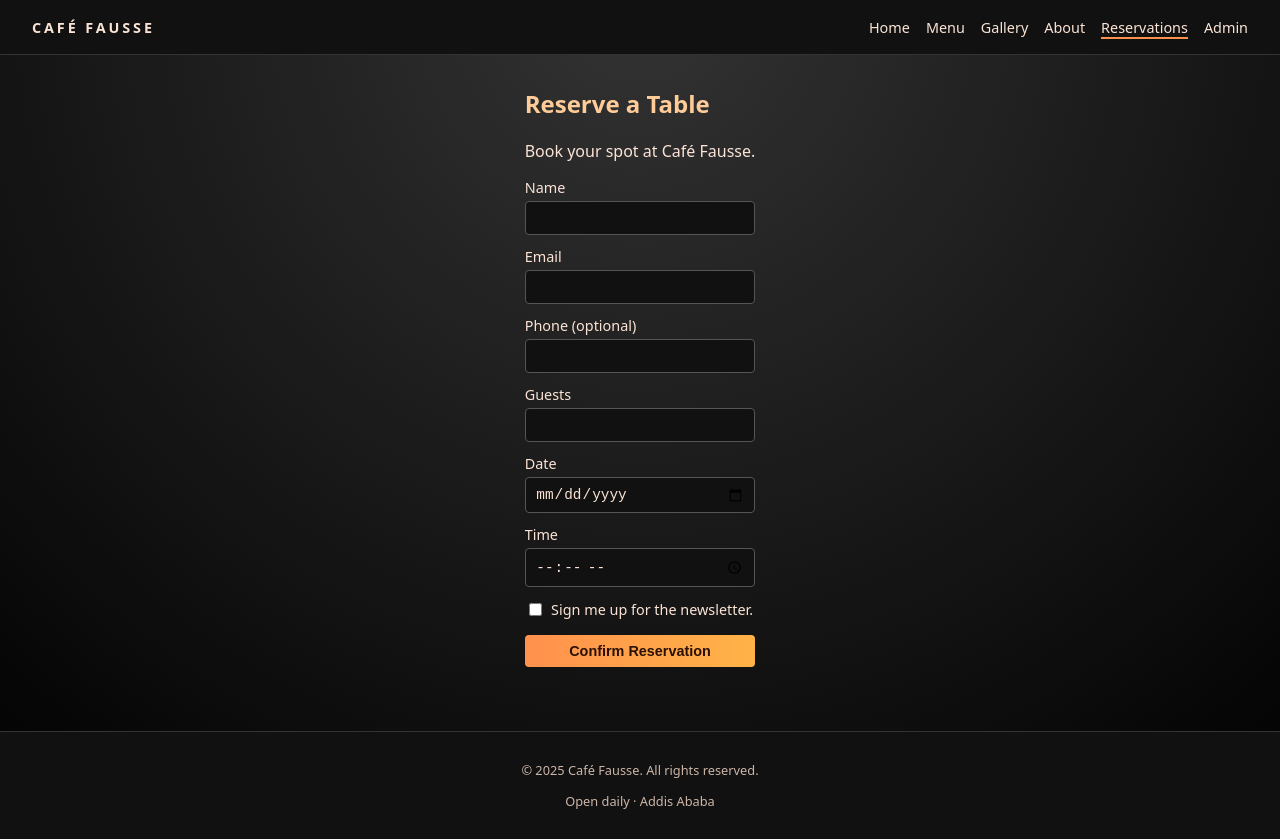
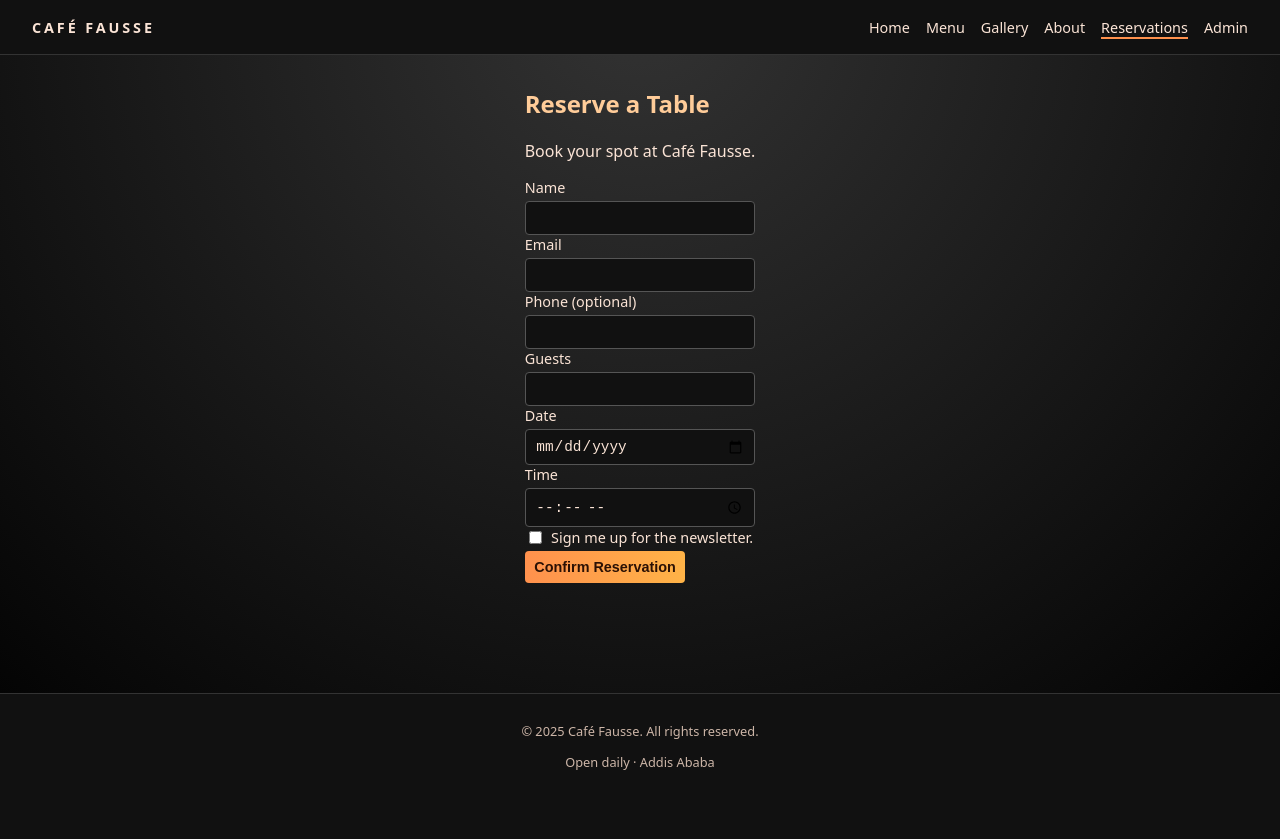
Before and after one commit to selamtachbel/cafe-fausse1, a React (Vite) app in the folder frontend/: page /reservations in a window 1280 px wide. After the commit the page ends 800 px from the top, so only its background shows below. Built offline with nearby package versions, Linux system fonts and the light colour scheme.

Commit message:
Fix API URLs and reservation/admin pages

```diff
--- a/frontend/src/pages/Reservations.jsx
+++ b/frontend/src/pages/Reservations.jsx
@@ -17,60 +17,68 @@ function Reservations() {
   const [status, setStatus] = useState("");
   const [loading, setLoading] = useState(false);
 
-  // handle all inputs (text/number/checkbox)
+  // ----- handle input changes (text/number/checkbox) -----
   const handleChange = (e) => {
     const { name, value, type, checked } = e.target;
-
     setForm((prev) => ({
       ...prev,
       [name]: type === "checkbox" ? checked : value,
     }));
   };
 
+  // ----- client-side validation -----
   const validate = () => {
     const newErrors = {};
 
     if (!form.name.trim()) newErrors.name = "Name is required.";
     if (!form.email.trim()) newErrors.email = "Email is required.";
-    if (!form.guests) newErrors.guests = "Number of guests is required.";
-    if (!form.date) newErrors.date = "Date is required.";
-    if (!form.time) newErrors.time = "Time is required.";
+    if (!form.guests || Number(form.guests) <= 0) {
+      newErrors.guests = "Guests must be at least 1.";
+    }
+    if (!form.date) newErrors.date = "Please choose a date.";
+    if (!form.time) newErrors.time = "Please choose a time.";
 
-    setErrors(newErrors);
-    return Object.keys(newErrors).length === 0;
+    return newErrors;
   };
 
+  // ----- submit handler -----
   const handleSubmit = async (e) => {
     e.preventDefault();
     setStatus("");
-    if (!validate()) return;
+    setErrors({});
+
+    const newErrors = validate();
+    if (Object.keys(newErrors).length > 0) {
+      setErrors(newErrors);
+      return;
+    }
 
     setLoading(true);
 
     try {
-      const payload = {
-        name: form.name.trim(),
-        email: form.email.trim(),
-        phone: form.phone.trim(),
-        guests: Number(form.guests),
-        date: form.date,          // "YYYY-MM-DD" from <input type="date">
-        time: form.time,          // "HH:MM" from <input type="time">
-        newsletter_opt_in: form.newsletter, // MUST match backend field name
-      };
-
       const res = await fetch(`${API_BASE_URL}/api/reservations`, {
         method: "POST",
         headers: { "Content-Type": "application/json" },
-        body: JSON.stringify(payload),
+        body: JSON.stringify({
+          name: form.name,
+          email: form.email,
+          phone: form.phone,
+          guests: Number(form.guests),
+          date: form.date,          // e.g. "2025-11-23"
+          time: form.time,          // e.g. "23:00"
+          newsletter_opt_in: form.newsletter,
+        }),
       });
 
+      if (!res.ok) {
         const data = await res.json().catch(() => ({}));
+        setStatus(data.error || "Server error. Please try again.");
+        setLoading(false);
+        return;
+      }
 
-      if (!res.ok) {
-        setStatus(data.error || "Server error. Please try again.");
-      } else {
-        setStatus(data.message || "Reservation created!");
-        // clear form
+      // success
+      setStatus("Reservation submitted! We’ll see you soon.");
       setForm({
         name: "",
         email: "",
@@ -81,7 +89,6 @@ function Reservations() {
         newsletter: false,
       });
       setErrors({});
-      }
     } catch (err) {
       console.error("RESERVATION ERROR:", err);
       setStatus("Server error. Please try again.");
@@ -92,11 +99,11 @@ function Reservations() {
 
   return (
     <main className="page reservations-page">
-      <section className="card reservations-card">
+      <section className="reservations-card">
         <h1>Reserve a Table</h1>
         <p>Book your spot at Café Fausse.</p>
 
-        <form onSubmit={handleSubmit} className="reservation-form">
+        <form onSubmit={handleSubmit} className="reservations-form">
           <label>
             Name
             <input
@@ -138,12 +145,10 @@ function Reservations() {
               value={form.guests}
               onChange={handleChange}
             />
-            {errors.guests && (
-              <span className="error-text">{errors.guests}</span>
-            )}
+            {errors.guests && <span className="error-text">{errors.guests}</span>}
           </label>
 
-          {/* BROWSER CALENDAR */}
+          {/* Calendar picker */}
           <label>
             Date
             <input
@@ -155,7 +160,7 @@ function Reservations() {
             {errors.date && <span className="error-text">{errors.date}</span>}
           </label>
 
-          {/* BROWSER CLOCK / TIME PICKER */}
+          {/* Clock / time picker */}
           <label>
             Time
             <input
@@ -178,7 +183,7 @@ function Reservations() {
           </label>
 
           <button type="submit" disabled={loading}>
-            {loading ? "Sending..." : "Confirm Reservation"}
+            {loading ? "Submitting..." : "Confirm Reservation"}
           </button>
         </form>
 
```
Lines whose indentation alone changed are shown as unchanged.
